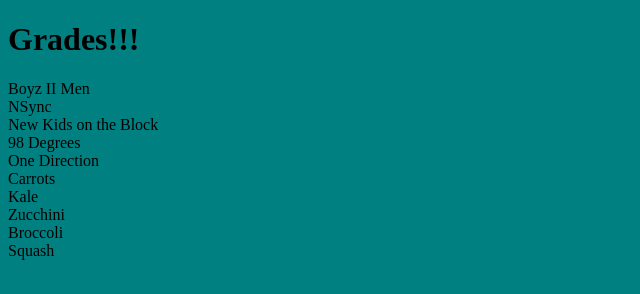
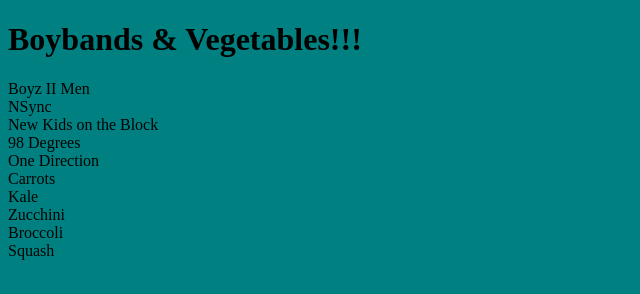
Before and after one commit to webbdm/boybands, a plain HTML site: page index.html in a window 1280 px wide. Shown: the whole page, without its empty margins (0-640 px from the left). Drawn offline with Linux system fonts and the light colour scheme.

Commit message:
fixed index title element

```diff
--- a/index.html
+++ b/index.html
@@ -6,7 +6,7 @@
 	<link href="bandstyles.css" rel="stylesheet" type="text/css">
 </head>
 <body>
-<h1>Grades!!!</h1>
+<h1>Boybands & Vegetables!!!</h1>
 
 
 <div id="boy-bands">
```
